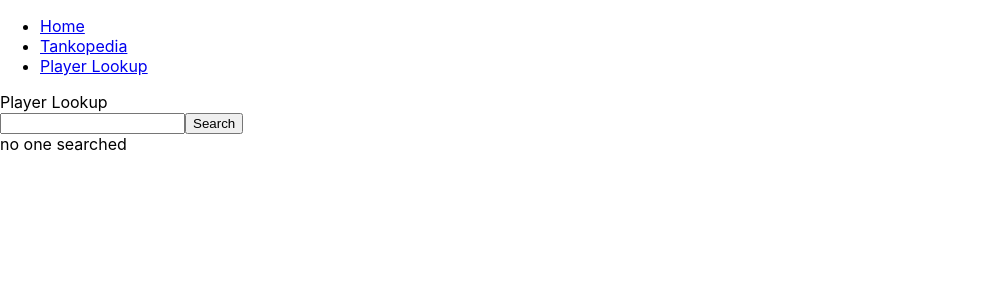
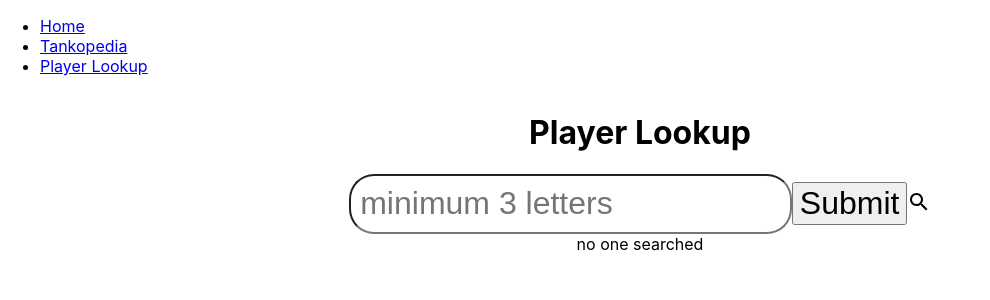
Before and after one commit to PhilCodesNow/react-wot-app, a React (Create React App) app: page /players in a window 1280 px wide. Shown: the top 300 px of the page, without its empty margins (0-990 px from the left). Built offline with nearby package versions, Linux system fonts and the light colour scheme; no server answers.

Commit message:
styling playershow page

```diff
--- a/package.json
+++ b/package.json
@@ -3,6 +3,8 @@
   "version": "0.1.0",
   "private": true,
   "dependencies": {
+    "@material-ui/core": "^4.11.3",
+    "@material-ui/icons": "^4.11.2",
     "@testing-library/jest-dom": "^5.11.4",
     "@testing-library/react": "^11.1.0",
     "@testing-library/user-event": "^12.1.10",
--- a/src/components/PlayerLookup.js
+++ b/src/components/PlayerLookup.js
@@ -1,6 +1,7 @@
 import React, { useState, useEffect } from 'react';
 import PlayerShow from './PlayerShow';
 
+import SearchIcon from '@material-ui/icons/Search';
 import './playerlookup.css';
 
 
@@ -65,11 +66,12 @@ function PlayerLookup() {
     }
     return (
         <div className="playerlookup">
-            Player Lookup
-            <div className="playerlookup-searchform">
+            <h1>Player Lookup</h1>
+            <div className="playerlookup__searchform">
                 <form onSubmit={handleFormSubmit}>
-                    <input type="text" onChange={handleInputChange}></input>
-                    <input type="submit" value="Search"></input>
+                    <input type="text" onChange={handleInputChange} placeholder="minimum 3 letters"></input>
+                    <input type="submit"></input>
+                    <SearchIcon/>
                 </form>
             </div>
             <div className="playerlookup-results">
--- a/src/components/PlayerShow.js
+++ b/src/components/PlayerShow.js
@@ -7,27 +7,97 @@ const {
     noPlayerNamedSearch
 } = props
 
+let newAcc = []
+let newWR = []
+
+
+// sets player accuracy from api data
+if(apiPlayerName !== null){
+    if(apiPlayerName.nickname){
+        let acc = (apiPlayerName.statistics.all.hits/apiPlayerName.statistics.all.shots)
+        acc = acc*100
+        acc = `${acc}`
+        acc = acc.split('')
+        for(let i = 0; i < 5; i++){
+            newAcc.push(acc[i])
+        }
+
+        newAcc = newAcc.join('')
+        }
+}
+
+// set player win percentage
+if(apiPlayerName !== null){
+    if(apiPlayerName.nickname){
+    let wr = (apiPlayerName.statistics.all.wins/apiPlayerName.statistics.all.battles)
+    wr = wr*100
+    wr = `${wr}`
+    wr = wr.split('')
+    for(let i = 0; i < 5; i++){
+        newWR.push(wr[i])
+    }
+    }
+}
+
 
 
 if(apiPlayerName === null){
-    console.log(apiPlayerName)
     return(
-        <div>
+        <div className="playershow">
             No one has the nickname "{noPlayerNamedSearch}"
         </div>
     )
 } else if(apiPlayerName.nickname){
     console.log(apiPlayerName)
     return(
-        <div>
-            {apiPlayerName.nickname}
-            {apiPlayerName.global_rating}
-            {apiPlayerName.statistics.all.battles}
+        <div className="playershow">
+            <div className="playershow__header">
+                <h2>{apiPlayerName.nickname}</h2>
+            </div>
+            <div className="playershow__stats">
+                <div className="playershow__stats__flex">
+                    <div className="playershow__stats__div">
+                        <h3>Battles</h3>
+                        {apiPlayerName.statistics.all.battles}
+                    </div>
+                    <div className="playershow__stats__div">
+                        <h3>Average Experience Per Battle</h3>
+                        {apiPlayerName.statistics.all.battle_avg_xp}
+                    </div>
+                    <div className="playershow__stats__div">
+                        <h3>Average Damage</h3>
+                        {
+                            parseInt(apiPlayerName.statistics.all.damage_dealt/apiPlayerName.statistics.all.battles)
+                        }
+                    </div>
+                </div>
+                <div className="playershow__stats__flex">
+                    <div className="playershow__stats__pr">
+                        <h3>Personal Rating</h3>
+                        {apiPlayerName.global_rating}
+                    </div>
+                </div>
+                <div className="playershow__stats__flex">
+                    <div className="playershow__stats__div">
+                        <h3>Most Vehicles Destroyed In A Battle</h3>
+                        {apiPlayerName.statistics.all.max_frags}
+                    </div>
+                    <div className="playershow__stats__div">
+                        <h3>Accuracy</h3>
+                        {newAcc}%
+                    </div>
+                    <div className="playershow__stats__div">
+                        <h3>Victories</h3>
+                        {newWR}%
+                    </div>
+                </div>
+
+            </div>
         </div>
     )
 } else{
     return(
-        <div>
+        <div className="playershow">
             no one searched
         </div>
     )
--- a/src/components/playerlookup.css
+++ b/src/components/playerlookup.css
@@ -0,0 +1,15 @@
+.playerlookup{
+    text-align: center;
+    margin: 0 auto;
+}
+.playerlookup__searchform form input{
+    font-size: 2em;
+    outline: none;
+}
+.playerlookup__searchform form input[type=text]{
+    border-radius: 25px;
+    padding: .3em;
+}
+.playerlookup__searchform form input[type=text]:focus{
+    outline: none;
+}
--- a/src/components/playershow.css
+++ b/src/components/playershow.css
@@ -0,0 +1,4 @@
+.playershow{
+    margin: 0 auto;
+    text-align: center;
+}
```
Also changed, not shown: src/components/PlayerShowCard.js (deleted, +0 -34 lines), 1 other file (tests, documents, lock files or other folders).
